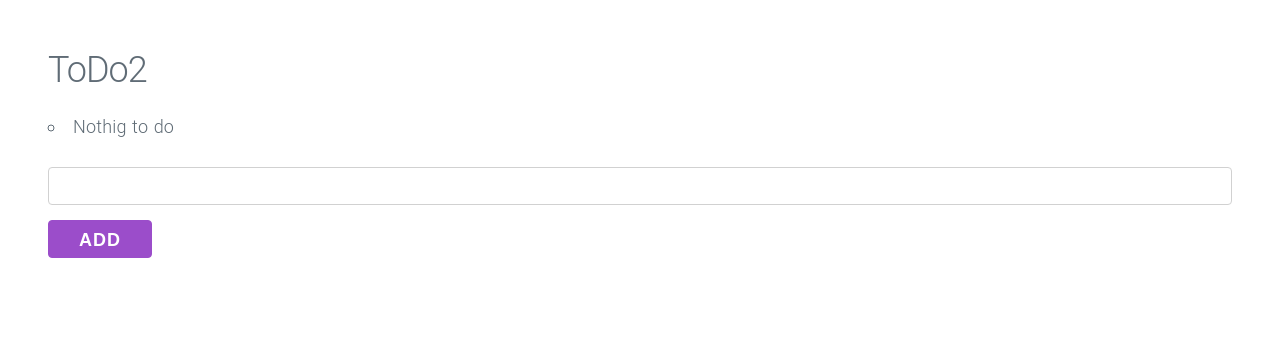
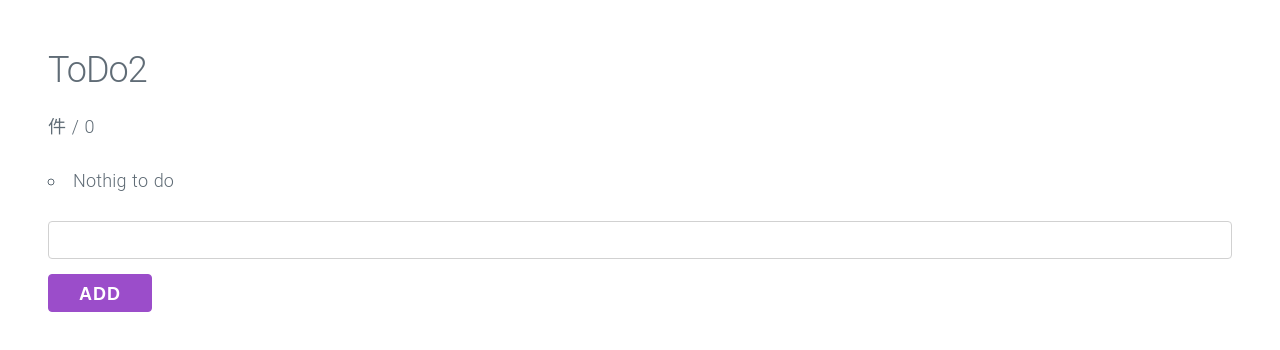
Before and after one commit to BoxPistols/hello-nuxt, a Nuxt app: page /todo2 in a window 1280 px wide. Shown: the top 350 px of the page. Built offline with nearby package versions, Linux system fonts and the light colour scheme.

Commit message:
before count

```diff
--- a/pages/todo2.vue
+++ b/pages/todo2.vue
@@ -1,16 +1,14 @@
 <template>
 <div id="todo2">
   <h2>ToDo2</h2>
-
-  <ul v-if="todos.length">
+  <p>{{ remaining }}件 /   {{ todos.length }}</p>
+  <ul>
     <li v-for="(todo, index) in todos">
       <span><input type="checkbox" v-model="todo.isDone"></span>
       <span :class="{done: todo.isDone}">{{ todo.title }}</span>
       <span @click="deleteItem(index)">[ x ]</span>
     </li>
-  </ul>
-  <ul v-else>
-    <li>Nothig to do</li>
+    <li v-show="!todos.length">Nothig to do</li>
   </ul>
 
   <form class="" @submit.prevent="addItem">
@@ -35,18 +33,27 @@ export default {
   }),
   methods: {
      addItem: function() {
-      let item = {
+       var item = {
          title: this.newItem,
          isDone: false
-      }
-      this.todos.push(item)
-      this.newItem = ''
+       };
+       this.todos.push(item);
+       this.newItem = '';
      },
      deleteItem: function(index) {
-      if (confirm("ok?")) {
-        this.todos.splice(index, 1)
+       if (confirm('are you sure?')) {
+         this.todos.splice(index, 1);
        }
    },
+    computed: {
+      remaining: function() {
+        var items = this.todos.filter(function(todo) {
+          return !todo.isDone;
+        });
+        return items.length;
+      }
+    }
+
   }
 
 }
```
Lines whose indentation alone changed are shown as unchanged.
